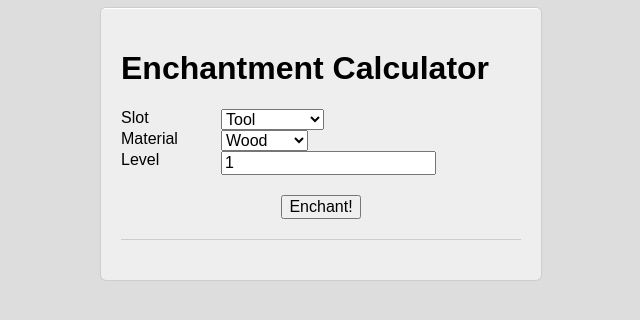
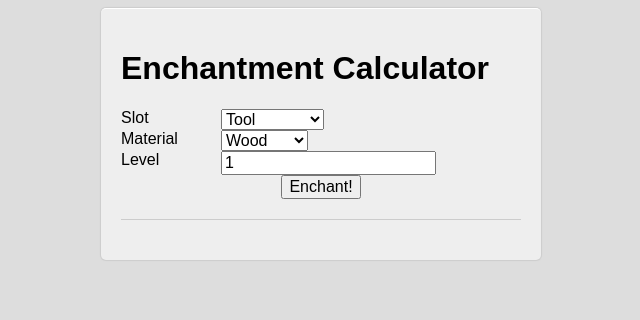
Before and after one commit to adambard/minecraft-enchant, a Flask app: page / in a window 1280 px wide. Shown: the top 320 px of the page, without its empty margins (319-959 px from the left). Run offline with Flask 2, Linux system fonts and the light colour scheme.

Commit message:
fixed form styles

```diff
--- a/static/css/style.css
+++ b/static/css/style.css
@@ -41,7 +41,6 @@ form, fieldset{
 }
 
 fieldset{
-    padding-left: 100px;
     position: relative;
 }
 
@@ -50,25 +49,30 @@ fieldset ul li{
     list-style: none;
     padding: 0px;
     margin: 0px;
+    clear: both;`
 }
 
 fieldset ul li label{
+    float: left;
     display: block;
     width: 100px;
-
-    position: absolute;
-    left: 0px;
 }
 
-input, select, textarea{
+fieldset input,
+fieldset select,
+fieldset textarea{
+    float: left;
     font-size: inherit;
     font-family: inherit;
 }
 
 fieldset ul li.submit{
+    clear: both;
     margin-top: 20px;
     text-align: center;
-    margin-left: -100px;
+}
+fieldset ul li.submit input{
+    float: none;
 }
 
 .result{
```
